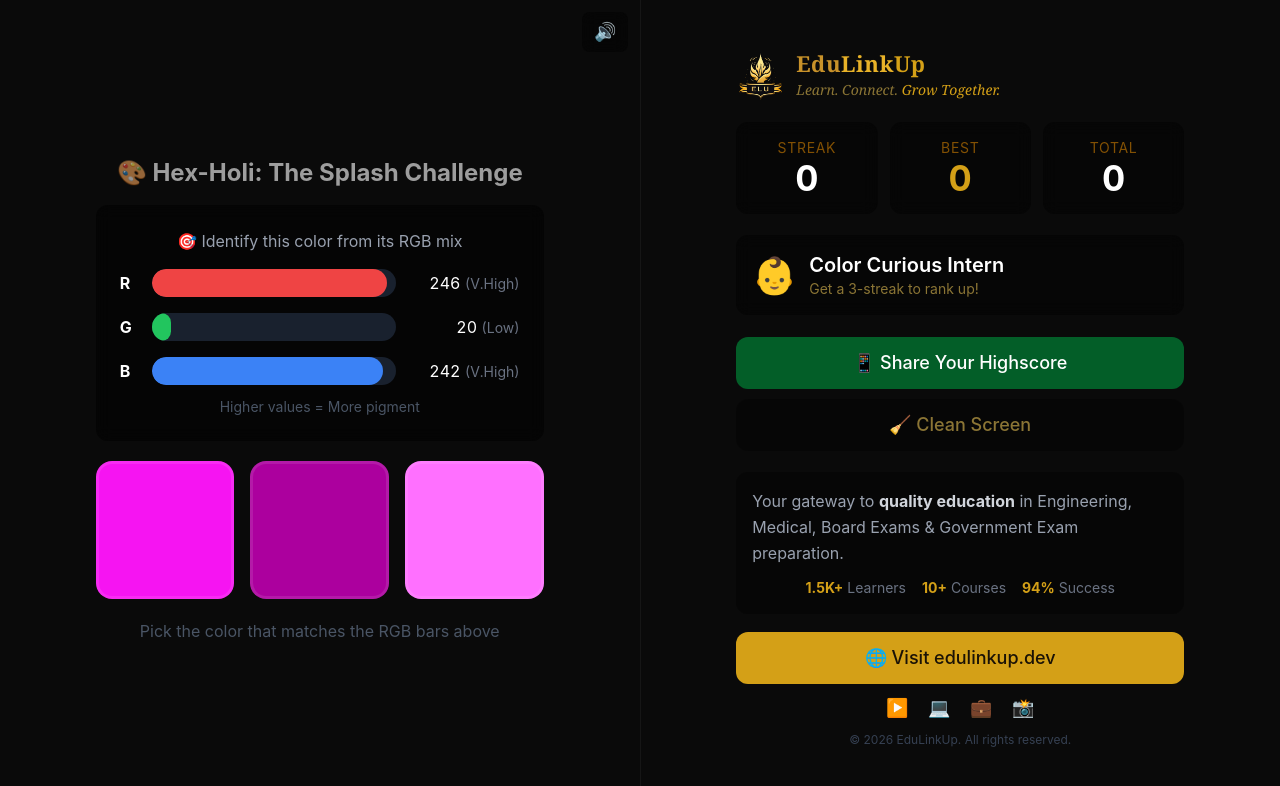
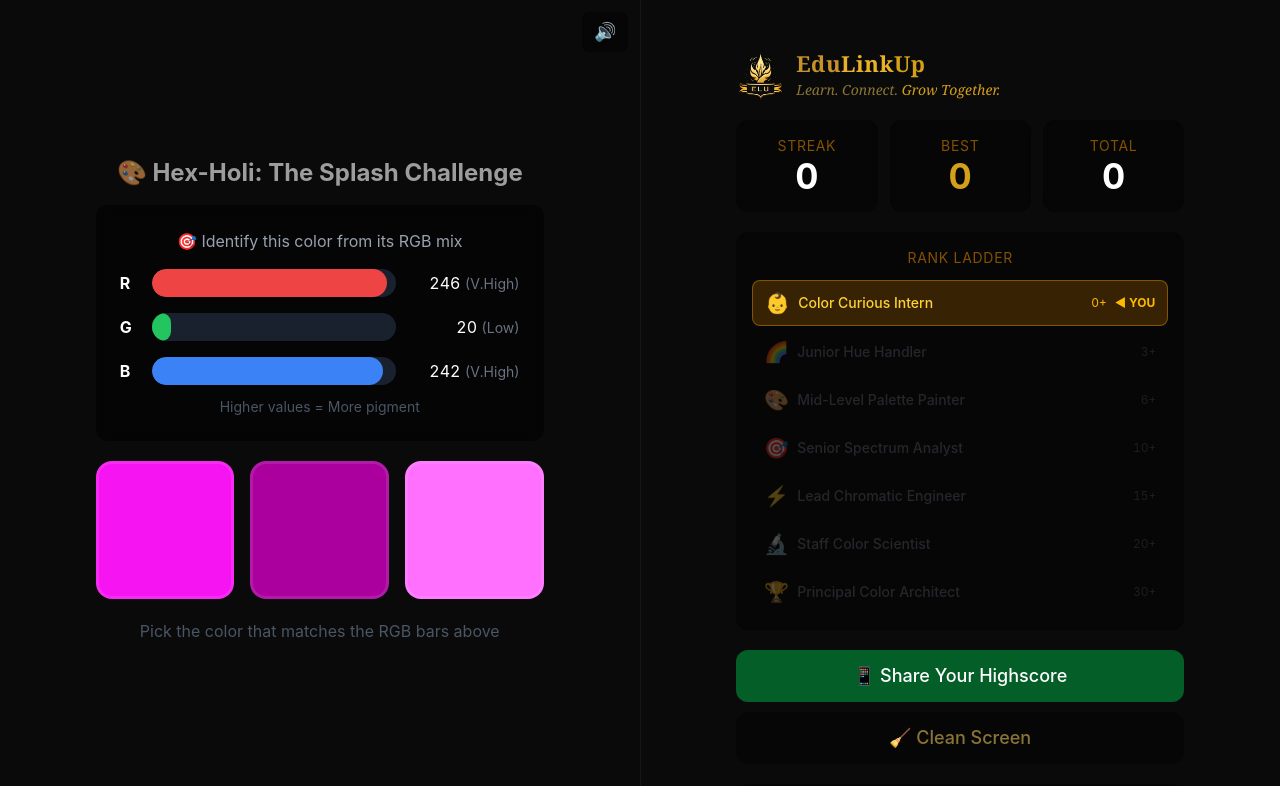
Before and after one commit to pkbros/hex-holi, a React (Vite) app: page / in a window 1280 px wide. Shown: the top 786 px of the page. Built offline with nearby package versions, Linux system fonts and the light colour scheme.

Commit message:
feat: show full rank ladder with current rank highlighted

```diff
--- a/src/App.tsx
+++ b/src/App.tsx
@@ -3,7 +3,7 @@ import { motion, AnimatePresence } from 'framer-motion'
 import { useGame } from './hooks/useGame'
 import { useSplatCanvas } from './hooks/useSplatCanvas'
 import { hexToRgb, describeChannel } from './utils/colors'
-import { generateBragMessage, getRank } from './utils/ranks'
+import { generateBragMessage, getRank, RANKS } from './utils/ranks'
 import { updateFavicon } from './utils/favicon'
 import { playSplatSound, playCorrectSound, playWrongSound } from './utils/sounds'
 import { EduLinkUpLogo } from './components/EduLinkUpLogo'
@@ -202,20 +202,37 @@ function App() {
               </div>
             </div>
 
-            {/* Rank */}
-            <div className="bg-black/40 backdrop-blur-sm rounded-xl p-4 flex items-center gap-3 mb-5">
-              <span className="text-3xl lg:text-4xl">{rank.emoji}</span>
-              <div className="flex-1">
-                <div className="text-white text-base lg:text-xl font-semibold">{rank.title}</div>
-                <div className="text-xs lg:text-sm" style={{ color: '#8B7535' }}>
-                  {game.bestStreak < 3 ? 'Get a 3-streak to rank up!' :
-                   game.bestStreak < 6 ? 'Reach 6 for next rank!' :
-                   game.bestStreak < 10 ? 'Reach 10 for next rank!' :
-                   game.bestStreak < 15 ? 'Reach 15 for next rank!' :
-                   game.bestStreak < 20 ? 'Reach 20 for next rank!' :
-                   game.bestStreak < 30 ? 'Reach 30 for the top!' :
-                   'You are the ultimate Color Architect!'}
-                </div>
+            {/* Rank Ladder */}
+            <div className="bg-black/40 backdrop-blur-sm rounded-xl p-4 mb-5">
+              <div className="text-amber-500/50 text-xs lg:text-sm uppercase tracking-wider mb-3 text-center">Rank Ladder</div>
+              <div className="space-y-1">
+                {[...RANKS].reverse().map((r) => {
+                  const isCurrent = r.title === rank.title
+                  const isAchieved = game.bestStreak >= r.min
+                  return (
+                    <div
+                      key={r.min}
+                      className={`flex items-center gap-2 px-3 py-1.5 lg:py-2 rounded-lg transition-all ${
+                        isCurrent
+                          ? 'bg-amber-500/20 border border-amber-500/40'
+                          : isAchieved
+                            ? 'opacity-60'
+                            : 'opacity-30'
+                      }`}
+                    >
+                      <span className="text-lg lg:text-xl shrink-0">{r.emoji}</span>
+                      <div className="flex-1 min-w-0">
+                        <span className={`text-xs lg:text-sm font-medium truncate block ${
+                          isCurrent ? 'text-amber-300' : isAchieved ? 'text-gray-300' : 'text-gray-500'
+                        }`}>{r.title}</span>
+                      </div>
+                      <span className={`text-[10px] lg:text-xs shrink-0 tabular-nums ${
+                        isCurrent ? 'text-amber-400' : 'text-gray-600'
+                      }`}>{r.min}+</span>
+                      {isCurrent && <span className="text-[10px] lg:text-xs text-amber-400 font-bold shrink-0">◄ YOU</span>}
+                    </div>
+                  )
+                })}
               </div>
             </div>
 
--- a/src/utils/ranks.ts
+++ b/src/utils/ranks.ts
@@ -1,4 +1,4 @@
-const RANKS = [
+export const RANKS = [
   { min: 30, title: 'Principal Color Architect', emoji: '🏆' },
   { min: 20, title: 'Staff Color Scientist', emoji: '🔬' },
   { min: 15, title: 'Lead Chromatic Engineer', emoji: '⚡' },
```
